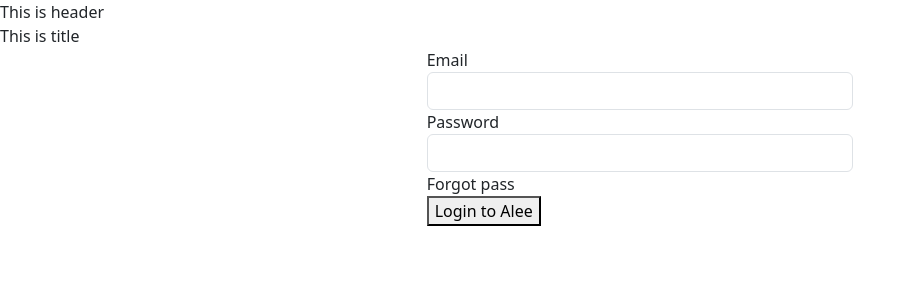
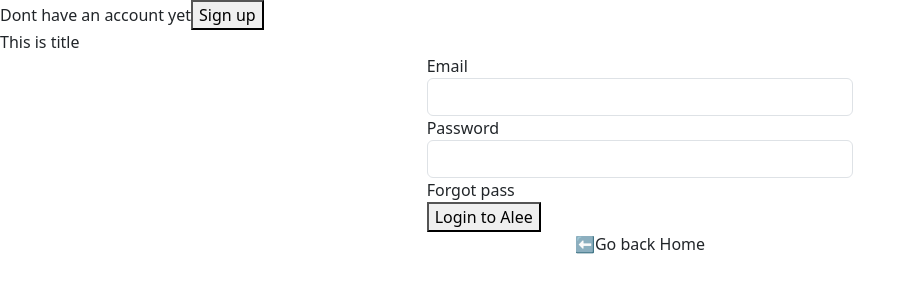
Before and after one commit to aleevan2812/Alee_react-learn-hoidanit, a React (Create React App) app: page /login in a window 1280 px wide. Shown: the top 300 px of the page, without its empty margins (0-916 px from the left). Built offline with nearby package versions, Linux system fonts and the light colour scheme.

Commit message:
#70. API Login | Đăng nhập

```diff
--- a/src/components/Auth/Login.js
+++ b/src/components/Auth/Login.js
@@ -1,15 +1,38 @@
 import { useState } from "react";
+import { useNavigate } from "react-router-dom";
+import { postLogin } from "../../services/apiService";
+import { toast } from "react-toastify";
 
 const Login = () => {
   const [email, setEmail] = useState("");
   const [password, setPassword] = useState("");
-  const handleLogin = () => {
-    alert("Just click Login");
+  const navigate = useNavigate();
+  const handleLogin = async () => {
+    // validate
+
+    // submit api
+    let data = await postLogin(email, password);
+    console.log(">>> res Login: ", data);
+    if (data && data.EC === 0) {
+      toast.success(data.EM);
+      navigate("/");
+    }
+
+    if (data && data.EC !== 0) {
+      toast.error(data.EM);
+    }
+  };
+
+  const handleGoBackHome = () => {
+    navigate("/");
   };
 
   return (
     <div className="login-container">
-      <div className="header">This is header</div>
+      <div className="header">
+        <span>Dont have an account yet</span>
+        <button>Sign up</button>
+      </div>
       <div className="title">This is title</div>
       <div className="content-form col-4 mx-auto">
         <div className="form-group">
@@ -36,6 +59,11 @@ const Login = () => {
             Login to Alee
           </button>
         </div>
+        <div className="text-center">
+          <span className="back" onClick={() => handleGoBackHome()}>
+            ⬅️Go back Home
+          </span>
+        </div>
       </div>
     </div>
   );
--- /dev/null
+++ b/src/components/Layout.js
@@ -0,0 +1,43 @@
+import { Route, Routes } from "react-router-dom";
+import App from "../views/App";
+import HomePage from "./home/HomePage";
+import User from "./user/User";
+import Admin from "./admin/Admin";
+import DashBoard from "./admin/Content/DashBoard";
+import ManageUser from "./admin/Content/ManageUser";
+import Login from "./Auth/Login";
+import React from "react";
+import { ToastContainer } from "react-toastify";
+
+const Layout = (props) => {
+  return (
+    <>
+      <Routes>
+        <Route path="/" element={<App />}>
+          <Route index element={<HomePage />} />
+          <Route path="users" element={<User />} />
+        </Route>
+        <Route path="/admins" element={<Admin />}>
+          <Route index element={<DashBoard />} />
+          <Route path="manage-users" element={<ManageUser />} />
+        </Route>
+
+        <Route path="/login" element={<Login />} />
+      </Routes>
+
+      <ToastContainer
+        position="top-right"
+        autoClose={3000}
+        hideProgressBar={false}
+        newestOnTop={false}
+        closeOnClick
+        rtl={false}
+        pauseOnFocusLoss
+        draggable
+        pauseOnHover
+      />
+    </>
+  );
+};
+
+export default Layout;
--- a/src/components/admin/Admin.js
+++ b/src/components/admin/Admin.js
@@ -1,43 +1,28 @@
 import SideBar from "./SideBar";
-import './Admin.scss';
-import {FaBars} from 'react-icons/fa';
-import {useState} from "react";
-import {Outlet} from "react-router-dom";
-import {ToastContainer, toast} from 'react-toastify';
-import 'react-toastify/dist/ReactToastify.css';
-
+import "./Admin.scss";
+import { FaBars } from "react-icons/fa";
+import { useState } from "react";
+import { Outlet } from "react-router-dom";
+import { ToastContainer, toast } from "react-toastify";
+import "react-toastify/dist/ReactToastify.css";
 
 const Admin = (props) => {
   const [collapsed, setCollapsed] = useState(false);
   return (
     <div className="admin-container">
-      <div className='admin-sidebar'>
-        <SideBar collapsed={collapsed}/>
+      <div className="admin-sidebar">
+        <SideBar collapsed={collapsed} />
       </div>
       <div className="admin-content">
-        <FaBars onClick={() => setCollapsed(!collapsed)}/>
+        <FaBars onClick={() => setCollapsed(!collapsed)} />
         {/*This is admin-content*/}
-        <div className='admin-header'>
-          this is admin-header
-        </div>
-        <div className='admin-main'>
-          <Outlet/>
+        <div className="admin-header">this is admin-header</div>
+        <div className="admin-main">
+          <Outlet />
         </div>
       </div>
-
-      <ToastContainer
-        position="top-right"
-        autoClose={3000}
-        hideProgressBar={false}
-        newestOnTop={false}
-        closeOnClick
-        rtl={false}
-        pauseOnFocusLoss
-        draggable
-        pauseOnHover
-      />
     </div>
-  )
-}
+  );
+};
 
 export default Admin;
--- a/src/index.js
+++ b/src/index.js
@@ -5,30 +5,14 @@ import App from "./views/App";
 import reportWebVitals from "./reportWebVitals";
 import "bootstrap/dist/css/bootstrap.min.css";
 import { BrowserRouter, Route, Routes } from "react-router-dom";
-import User from "./components/user/User";
-import Admin from "./components/admin/Admin";
-import HomePage from "./components/home/HomePage";
-import DashBoard from "./components/admin/Content/DashBoard";
-import ManageUser from "./components/admin/Content/ManageUser";
-import Login from "./components/Auth/Login";
+import Layout from "./components/Layout";
 
 const root = ReactDOM.createRoot(document.getElementById("root"));
 root.render(
   // <React.StrictMode>
 
   <BrowserRouter>
-    <Routes>
-      <Route path="/" element={<App />}>
-        <Route index element={<HomePage />} />
-        <Route path="users" element={<User />} />
-      </Route>
-      <Route path="/admins" element={<Admin />}>
-        <Route index element={<DashBoard />} />
-        <Route path="manage-users" element={<ManageUser />} />
-      </Route>
-
-      <Route path="/login" element={<Login />} />
-    </Routes>
+    <Layout />
   </BrowserRouter>,
 
   // </React.StrictMode>
--- a/src/services/apiService.js
+++ b/src/services/apiService.js
@@ -3,40 +3,44 @@ import axios from "../utils/axiosCustomize";
 const postCreateNewUser = (email, password, username, role, image) => {
   // submit data
   const data = new FormData();
-  data.append('email', email);
-  data.append('password', password);
-  data.append('username', username);
-  data.append('role', role);
-  data.append('userImage', image);
+  data.append("email", email);
+  data.append("password", password);
+  data.append("username", username);
+  data.append("role", role);
+  data.append("userImage", image);
 
-  return axios.post('api/v1/participant', data);
-}
+  return axios.post("api/v1/participant", data);
+};
 
 const getAllUsers = () => {
-  return axios.get('api/v1/participant/all');
-}
+  return axios.get("api/v1/participant/all");
+};
 
 const putUpdateUser = (id, username, role, image) => {
   // submit data
   const data = new FormData();
-  data.append('id', id);
-  data.append('username', username);
-  data.append('role', role);
-  data.append('userImage', image);
+  data.append("id", id);
+  data.append("username", username);
+  data.append("role", role);
+  data.append("userImage", image);
 
-  return axios.put('api/v1/participant', data);
-}
+  return axios.put("api/v1/participant", data);
+};
 
 const deleteUser = (id) => {
-  return axios.delete('api/v1/participant', {
-    data:
-      {
-        id: id
-      }
+  return axios.delete("api/v1/participant", {
+    data: {
+      id: id,
+    },
   });
-}
+};
 
-export {postCreateNewUser};
-export {getAllUsers};
-export {putUpdateUser};
-export {deleteUser};
+const postLogin = (email, password) => {
+  return axios.post("api/v1/login", { email, password });
+};
+
+export { postCreateNewUser };
+export { getAllUsers };
+export { putUpdateUser };
+export { deleteUser };
+export { postLogin };
```
